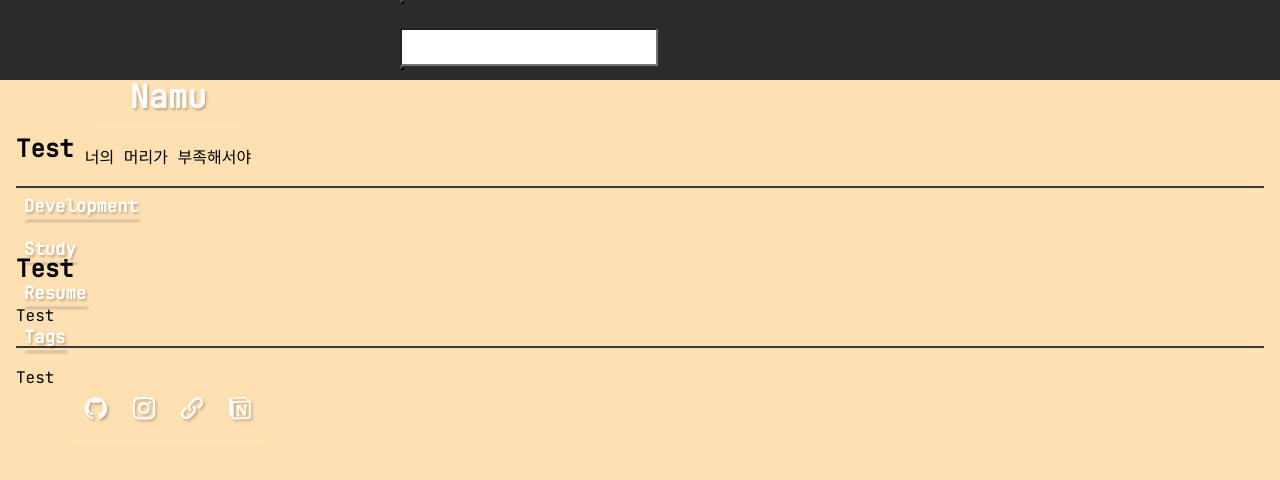
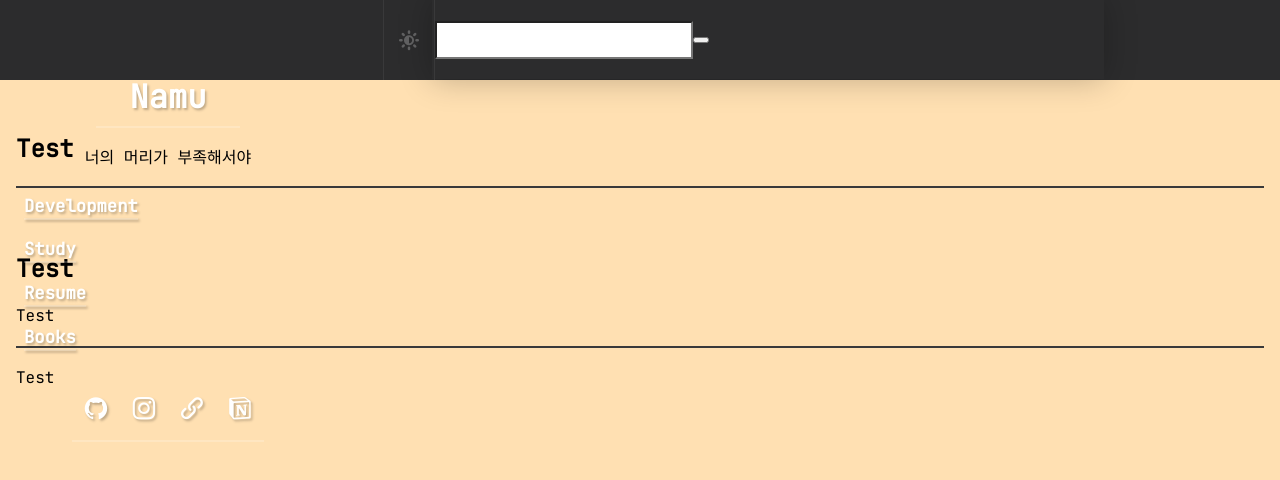
Before and after one commit to wsh6922/namu-frontend, a React (Vite) app: page / in a window 1280 px wide. Shown: the top 480 px of the page. Built offline with nearby package versions, Linux system fonts and the light colour scheme; a web font is replaced by a local one.

Commit message:
다크모드 까지 작업

```diff
--- a/src/assets/scss/section/_header.scss
+++ b/src/assets/scss/section/_header.scss
@@ -11,7 +11,7 @@
 }
 
 .navbar {
-    transition: none;
+    transition: background-color 1s, border-color 1s;
 }
 
 #top_navbar .top-navbar-content {
@@ -24,6 +24,69 @@
 
 .top-navbar-content {
     padding: 8rem 1rem 12rem;
+    -webkit-font-smoothing: antialiased;
+}
+
+#top_navbar .top-navbar-content::before {
+    content: "";
+    position: absolute;
+    display: block;
+    width: calc(100% - 6rem);
+    height: 5rem;
+    left: 3rem;
+    margin: auto;
+    box-shadow: 0 0 2rem rgba(0, 0, 0, 0.25);
+    z-index: -1;
+    bottom: 1px;
+}
+
+.nav-button-bar {
+    margin: 0 -1rem;
+    background-color: white;
+    background-color: var(--body-bg);
+    height: 5rem;
+    display: flex;
+    align-items: center;
+    position: relative;
+    transition: background-color 1s, border-color 1s;
+}
+
+#dark-mode {
+    font-size: 1.25rem;
+}
+
+button.nav-button {
+    cursor: pointer;
+}
+
+.nav-button-bar .nav-button {
+    background: none;
+    border: none;
+    text-decoration: none;
+    display: flex;
+    align-items: center;
+    justify-content: center;
+    width: 3.25rem;
+    height: 5rem;
+    color: rgba(255, 255, 255, .25);
+    border-right: 1px solid #39393a;
+    border-left: 1px solid #39393a;
+    margin-left: -1px;
+}
+
+.nav-button-bar button {
+    transition: background-color 1s, border-color 1s;
+    -webkit-appearance: button;
+    text-transform: none;
+    overflow: visible;
+    margin: 0;
+    font-family: inherit;
+    line-height: inherit;
+    touch-action: manipulation
+}
+
+button.nav-button:hover, button.nav-button:focus {
+    background-image: linear-gradient(90deg, transparent, rgba(0, 0, 0, 0.05));
 }
 
 @media screen and (min-width: 672px) {
--- a/src/assets/scss/setting/_reset.scss
+++ b/src/assets/scss/setting/_reset.scss
@@ -9,7 +9,6 @@
 // css reset
 html,
 body,
-button,
 dd,
 dl,
 dt,
@@ -36,6 +35,10 @@ figure,
 figcaption {
   margin: 0;
   padding: 0;
+}
+
+button {
+  margin: 0;
 }
 
 body {
@@ -111,19 +114,19 @@ span {
 }
 
 button {
-  cursor:pointer;
-  -webkit-appearance: none;
-  background-color: #fff;
-  color: #363636;
-  position: relative;
-  display: inline-flex;
-  justify-content: center;
-  align-items: center;
-  text-align: center;
-  vertical-align: top;
-  font-size: 1rem;
-  border-radius: 4px;
-  box-shadow: none;
-  white-space: nowrap;
-  user-select: none;
+  // cursor:pointer;
+  // -webkit-appearance: none;
+  // background-color: #fff;
+  // color: #363636;
+  // position: relative;
+  // display: inline-flex;
+  // justify-content: center;
+  // align-items: center;
+  // text-align: center;
+  // vertical-align: top;
+  // font-size: 1rem;
+  // border-radius: 4px;
+  // box-shadow: none;
+  // white-space: nowrap;
+  // user-select: none;
 }
--- a/src/components/Header.jsx
+++ b/src/components/Header.jsx
@@ -3,14 +3,11 @@
 const Header = () => {
 
     return (
-    <div id="top_navbar" className="navbar flexd-top">
+    <div id="top_navbar" className="navbar flexd-top" style={{transform: 'translateY(0px)'}}>
        <div className="top-navbar-content">
-            <div>
-                <a>
-
-                </a>
-                <button>
-
+            <div className="nav-button-bar">
+                <button id="dark-mode" className="nav-button">
+                    <i className="icon-brightness-contrast"></i>
                 </button>
                 <div>
                     <input></input>
--- a/src/components/SideBar.jsx
+++ b/src/components/SideBar.jsx
@@ -31,7 +31,7 @@ const SideBar = () => {
                         </li>
                         <li>
                             <div className="list-wrapper">
-                                <a className="sidebar-nav-item">Tags</a>
+                                <a className="sidebar-nav-item">Books</a>
                             </div>
                         </li>
                     </ul>
```
